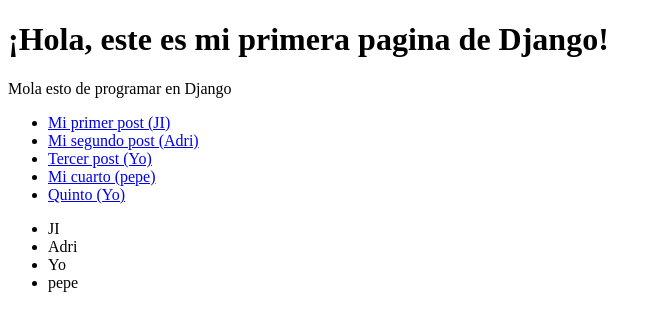
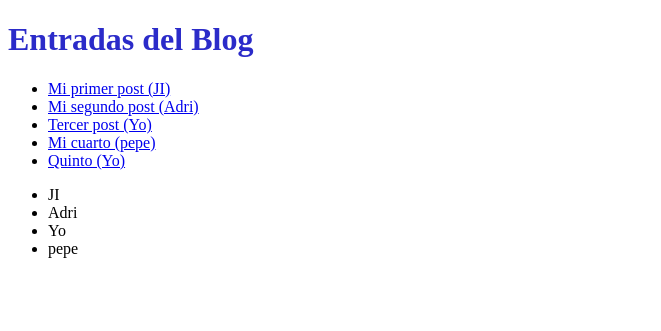
Before and after one commit to AdrianMG017/primerproyectoDjango, a Django app: page /blog/ in a window 1280 px wide. Shown: the top 331 px of the page, without its empty margins (0-661 px from the left). Run offline with Django 5.2, Linux system fonts and the light colour scheme; data comes from the database, SQL or seed files in the repository.

Commit message:
base hecha

```diff
--- /dev/null
+++ b/blog/static/css/blog.css
@@ -0,0 +1,3 @@
+h1, h2{
+    color: rgb(43, 43, 201);
+}
--- /dev/null
+++ b/blog/templates/blog/base.html
@@ -0,0 +1,15 @@
+{% load static %}
+<!DOCTYPE html>
+<html lang="en">
+    <head>
+        <meta charset="UTF-8">
+        <meta name="viewport" content="width=device-width, initial-scale=1.0">
+        <title>Mi blog</title>
+        <link rel="stylesheet" href="{% static 'css/blog.css' %}">
+    </head>
+    <body>
+        <h1>{% block titulo %}{% endblock %}</h1>
+        {% block contenido %}
+        {% endblock %}
+    </body>
+</html>
--- a/blog/templates/blog/principal.html
+++ b/blog/templates/blog/principal.html
@@ -1,16 +1,12 @@
-<!DOCTYPE html>
-<html lang="en">
-<head>
-    <meta charset="UTF-8">
-    <meta name="viewport" content="width=device-width, initial-scale=1.0">
-    <title>Principal</title>
-</head>
-<body>
-    <h1>¡Hola, este es mi primera pagina de Django!</h1>
-    <p>Mola esto de programar en Django</p>
+{% extends 'blog/base.html' %}
+{% block titulo %}Entradas del Blog{% endblock %}
+
+{% block contenido %}
     <ul>
         {% for post in posts %}
             <li><a href="{% url 'detalle_post' pk=post.pk %}">{{post.titulo}} ({{post.autor}})</a></li>
+        {% empty %}
+            <li>No tiene entradas</li>
         {% endfor %}
     </ul>
     <ul>
@@ -18,5 +14,4 @@
             <li>{{autor}}</li>
         {% endfor %}
     </ul>
-</body>
-</html>
+{% endblock %}
--- a/primerproyecto/settings.py
+++ b/primerproyecto/settings.py
@@ -108,7 +108,7 @@
 
 LANGUAGE_CODE = 'es-es'
 
-STATIC_URL = '/static/'
+STATIC_URL = 'static/'
 
 STATIC_ROOT = BASE_DIR / 'static'
 
```
Also changed, not shown: blog/templates/blog/detalle_post.html (+12 -11 lines).
